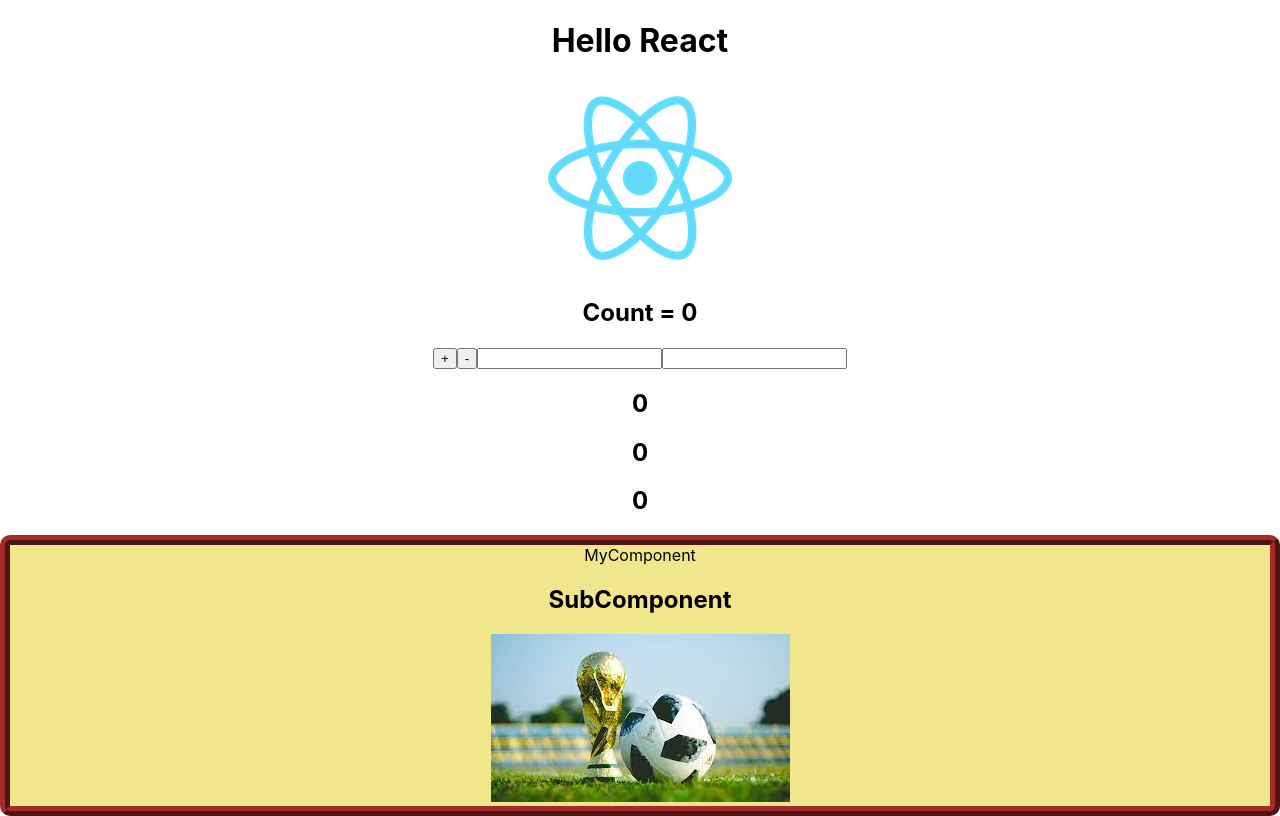
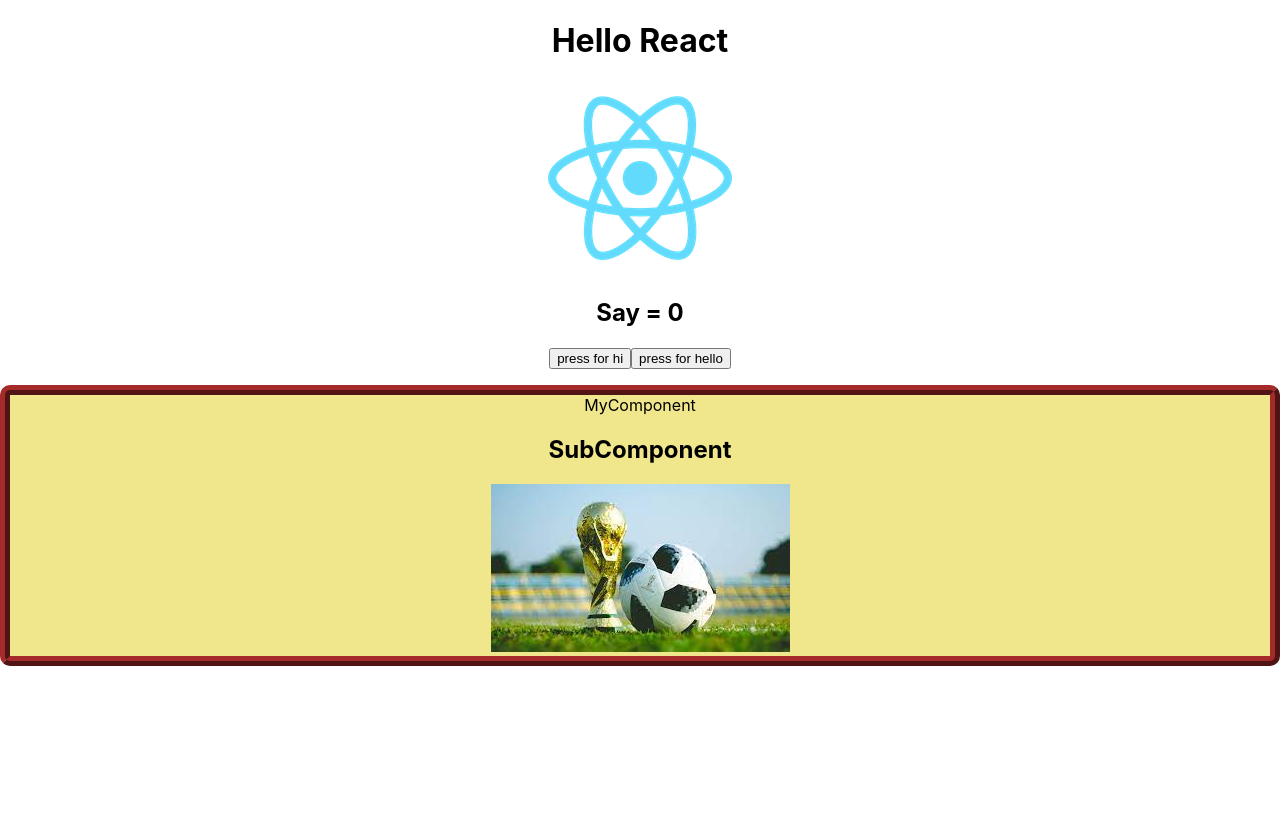
Before and after one commit to sinhasudhanshu/My-React-App, a React (Create React App) app: page / in a window 1280 px wide. Built offline with nearby package versions, Linux system fonts and the light colour scheme.

Commit message:
event handling

```diff
--- a/src/App.js
+++ b/src/App.js
@@ -8,14 +8,15 @@ import './App.css';
 //import VsjItem from './components/VsjItem';
 //import Add from './components/Add';
 //import Subtract from './components/Subtract';
-import VsjCounter from './components/VsjCounter';
+//import VsjCounter from './components/VsjCounter';
 import MyComponent from './components/MyComponent';
+import VsjHihello from './components/VsjHihello';
 function App() {
   return (
     <center>
       <h1>Hello React</h1>
       <img src='logo192.png'/>
-      <VsjCounter/>
+      <VsjHihello/>
     <MyComponent/>
     </center>
   );
--- a/src/components/VsjCounter.js
+++ b/src/components/VsjCounter.js
@@ -18,6 +18,7 @@ const VsjCounter = (props) =>{
         <h2>{num1}</h2>
 	  <h2>{num2}</h2>
 	  <h2>{Number(num1) + Number(num2)}</h2>
+      <h2>{Number(num1) - Number(num2)}</h2>
 	</p>;
 
 }
--- /dev/null
+++ b/src/components/VsjHihello.js
@@ -0,0 +1,19 @@
+import { useState } from "react"
+const VsjHihello = (props) =>{
+
+    const[count, setCount] = useState(0);
+    const[num1, setAdd1] = useState(0);
+    const[num2, setAdd2] = useState(0);
+    return <p>
+        <h2>Say = {count}</h2>
+        <button onClick={ () => setCount("hi")}>
+            press for hi
+        </button>
+        <button onClick={ () => setCount("hello")}>
+            press for hello
+        </button>
+
+	</p>;
+
+}
+export default VsjHihello;
```
